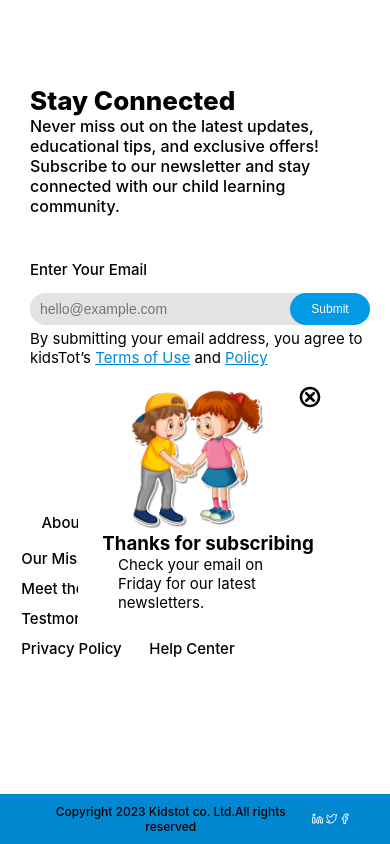
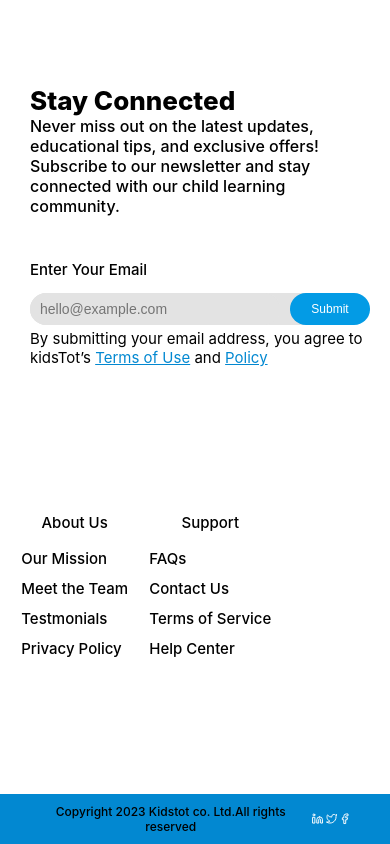
Before and after one commit to learnable-2022/LMS-YC-10-FE, a React (Create React App) app in the folder lms/: page / in a window 390 px wide. Shown: the part 2484-3328 px from the top of the page. Built offline with nearby package versions, Linux system fonts and the light colour scheme.

Commit message:
responsivenes

```diff
--- a/lms/src/components/footer/Footer.js
+++ b/lms/src/components/footer/Footer.js
@@ -108,7 +108,7 @@ return(
                         </div>
                     </div>
                 </div>
-                <PopUp trigger={true}>
+                <PopUp trigger={showBar}>
                     <div className={styles.news}>
                         <div className={styles.imgWrapper}>
                             <img src={newsImage} alt="Thanks" />
```
